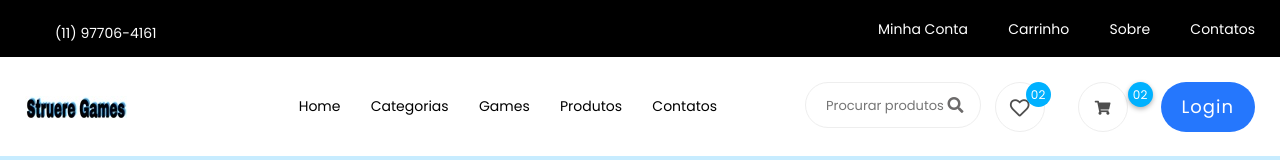
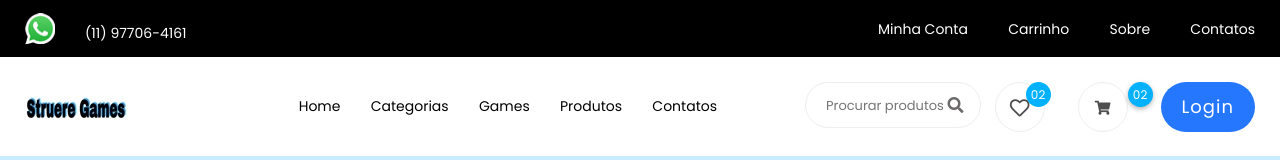
Before and after one commit to Marina02-code/Site-StruereGames, a plain HTML site: page index.html in a window 1280 px wide. Shown: the top 160 px of the page. Drawn offline with nearby package versions, Linux system fonts and the light colour scheme; a web font is replaced by a local one.

Commit message:
add-logo-wpp

```diff
--- a/index.html
+++ b/index.html
@@ -47,6 +47,7 @@
                        <div class="col-xl-12">
                             <div class="row d-flex justify-content-between align-items-center">
                                 <div class="header-info-left d-flex">
+                                    <img src="/assets/img/logo-wpp-png.png" alt="">
                                     <ul class="contact-now">
                                         <li>(11) 97706-4161</li>
                                     </ul>
```
Also changed, not shown: assets/img/Originals/logo-wpp-png.png (added), assets/img/logo-wpp-png.png (added), 1 other file.
